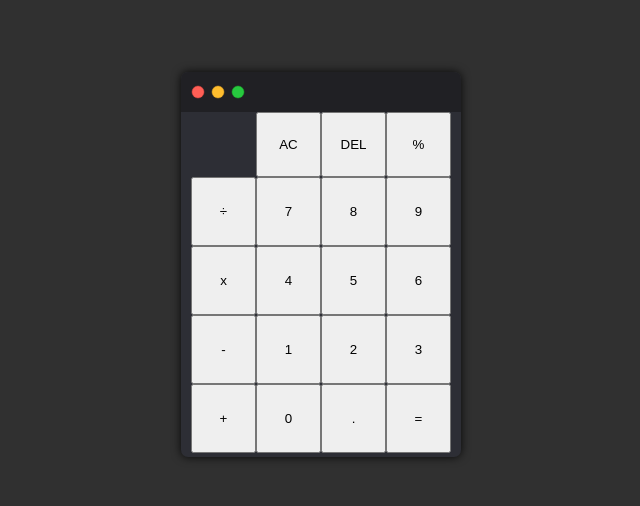
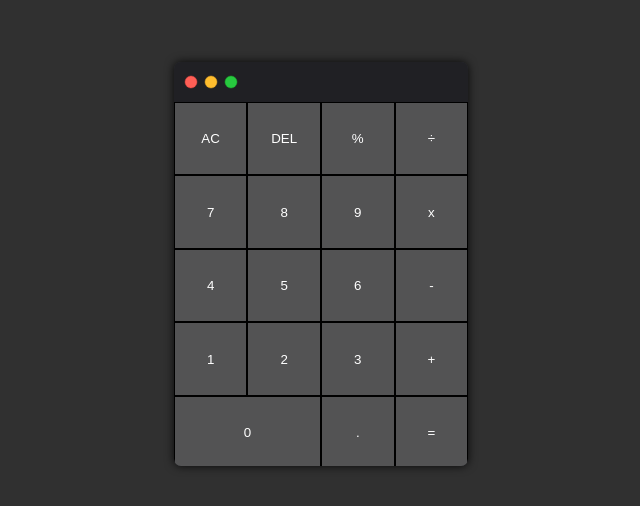
Before and after one commit to timthedev07/svelte-calculator, a Svelte app: page / in a window 1280 px wide. Shown: the part 136-642 px from the top of the page, without its empty margins (319-959 px from the left). Built offline with nearby package versions, Linux system fonts and the light colour scheme.

Commit message:
more styling and layout

```diff
--- a/src/App.svelte
+++ b/src/App.svelte
@@ -6,11 +6,11 @@
     <div class="window-title">
       <img src="images/windowIcons.svg" alt="" />
     </div>
+    <div class="output">
+      <div class="prev-operand" />
+      <div class="curr-operand" />
+    </div>
     <div class="calculator-grid">
-      <div class="output">
-        <div class="prev-operand" />
-        <div class="curr-operand" />
-      </div>
       <button>AC</button>
       <button>DEL</button>
       <button>%</button>
@@ -45,8 +45,10 @@
   }
   .calculator {
     background-color: rgb(45, 46, 53);
-    width: 280px;
-    height: 385px;
+    width: 23vw;
+    min-width: 280px;
+    min-height: 385px;
+    aspect-ratio: 8 / 11;
     border-radius: 7px;
     overflow: hidden;
     box-shadow: 0 0 10px rgba(0, 0, 0, 0.849);
@@ -64,7 +66,26 @@
   .calculator-grid {
     display: grid;
     justify-content: center;
-    grid-template-columns: repeat(4, 65px);
-    grid-template-rows: minmax(65px, auto) repeat(5, 69px);
+    grid-template-columns: repeat(4, max(70px, 5.75vw));
+    grid-template-rows: minmax(max(70px, 5.75vw), auto) repeat(
+        5,
+        max(70px, 5.75vw)
+      );
+  }
+
+  .calculator-grid button {
+    border: 1px black solid;
+    border-radius: 0;
+    outline: none;
+    color: white;
+    background-color: #5c5c5cce;
+  }
+
+  .calculator-grid button:hover {
+    background-color: #757575ce;
+  }
+
+  .double-width {
+    grid-column: span 2;
   }
 </style>
```
